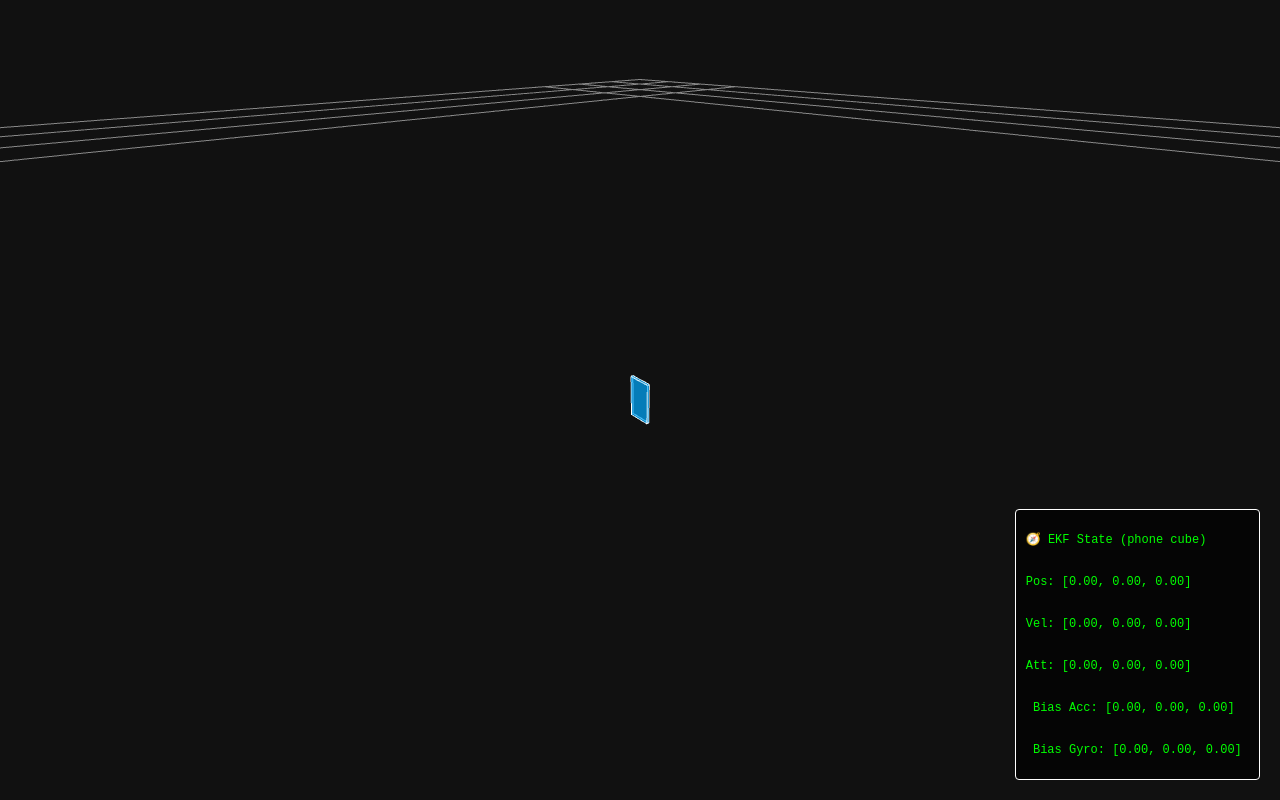
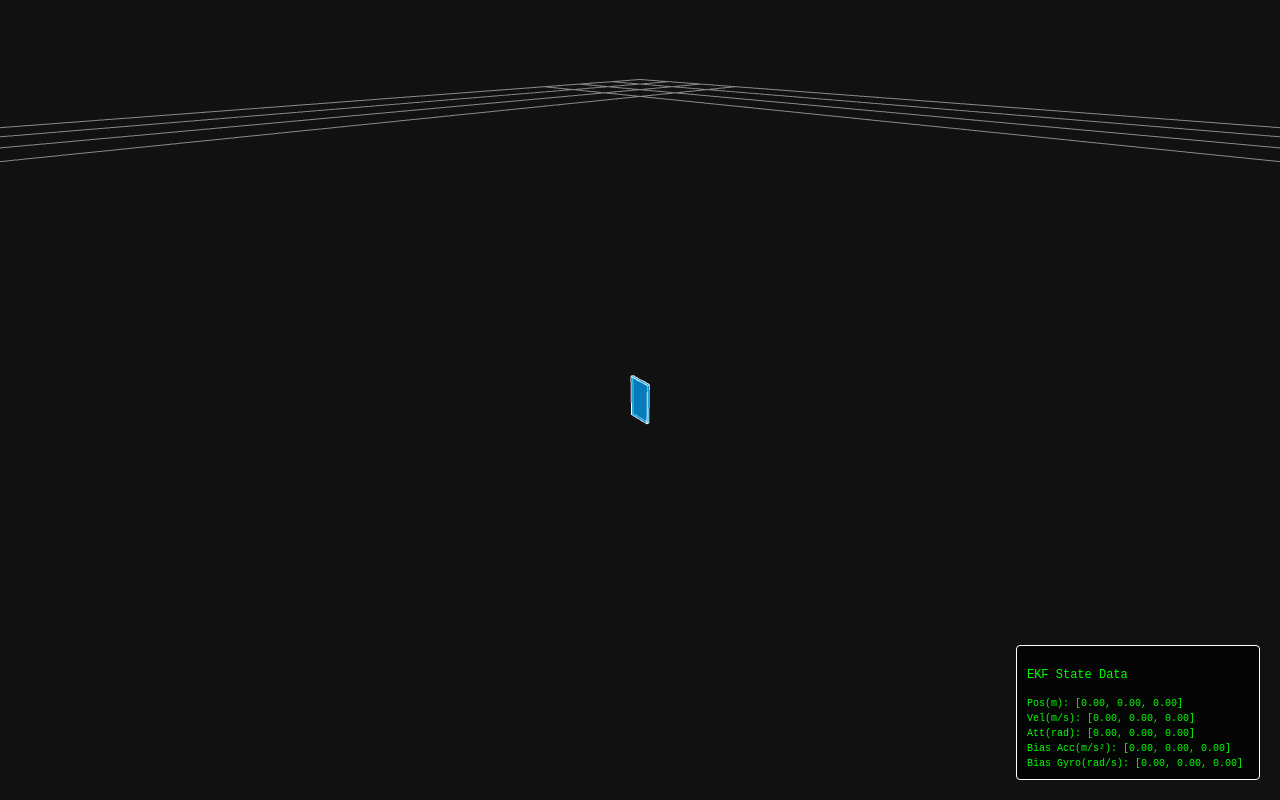
Before and after one commit to OUSee/space-proj, a Nuxt app: page / in a window 1280 px wide. Both pictures are taken after a click on the button "Start 3D Demonstration". Shown: the top 800 px of the page. Built offline with nearby package versions, Linux system fonts and the light colour scheme; no server answers.

Commit message:
few major changes

```diff
--- a/app/pages/index.vue
+++ b/app/pages/index.vue
@@ -364,7 +364,7 @@ const close3D = () => {
                   position: fixed; bottom: 20px; right: 20px;
                   z-index: 110;
                   font-family: monospace;
-                  font-size: 12px;
+                  font-size: 10px;
                   color: #0f0;
                   background: #000a;
                   padding: 10px;
@@ -377,16 +377,20 @@ const close3D = () => {
                   gap: 4px;
                 "
             >
-                <p>🧭 EKF State (phone cube)</p>
-                <p>Pos: [{{ xest.pos[0].toFixed(2) }}, {{ xest.pos[1].toFixed(2) }}, {{ xest.pos[2].toFixed(2) }}]</p>
-                <p>Vel: [{{ xest.vel[0].toFixed(2) }}, {{ xest.vel[1].toFixed(2) }}, {{ xest.vel[2].toFixed(2) }}]</p>
-                <p>Att: [{{ xest.att[0].toFixed(2) }}, {{ xest.att[1].toFixed(2) }}, {{ xest.att[2].toFixed(2) }}]</p>
-                <p>
-                    Bias Acc: [{{ xest.biasAcc[0].toFixed(2) }}, {{ xest.biasAcc[1].toFixed(2) }}, {{
+                <p style="font-size: 12px;">EKF State Data</p>
+                <p style="margin: 0;">Pos(m): [{{ xest.pos[0].toFixed(2) }}, {{ xest.pos[1].toFixed(2) }}, {{
+                    xest.pos[2].toFixed(2) }}]</p>
+                <p style="margin: 0;">Vel(m/s): [{{ xest.vel[0].toFixed(2) }}, {{ xest.vel[1].toFixed(2) }}, {{
+                    xest.vel[2].toFixed(2) }}]</p>
+                <p style="margin: 0;">Att(rad): [{{ xest.att[0].toFixed(2) }}, {{ xest.att[1].toFixed(2) }}, {{
+                    xest.att[2].toFixed(2) }}]</p>
+                <p style="margin: 0;">Bias Acc(m/s²): [{{ xest.biasAcc[0].toFixed(2) }}, {{ xest.biasAcc[1].toFixed(2)
+                    }}, {{
                         xest.biasAcc[2].toFixed(2) }}]
                 </p>
-                <p>
-                    Bias Gyro: [{{ xest.biasGyro[0].toFixed(2) }}, {{ xest.biasGyro[1].toFixed(2) }}, {{
+                <p style="margin: 0;">Bias Gyro(rad/s): [{{ xest.biasGyro[0].toFixed(2) }}, {{
+                    xest.biasGyro[1].toFixed(2) }},
+                    {{
                         xest.biasGyro[2].toFixed(2) }}]
                 </p>
             </div>
```
